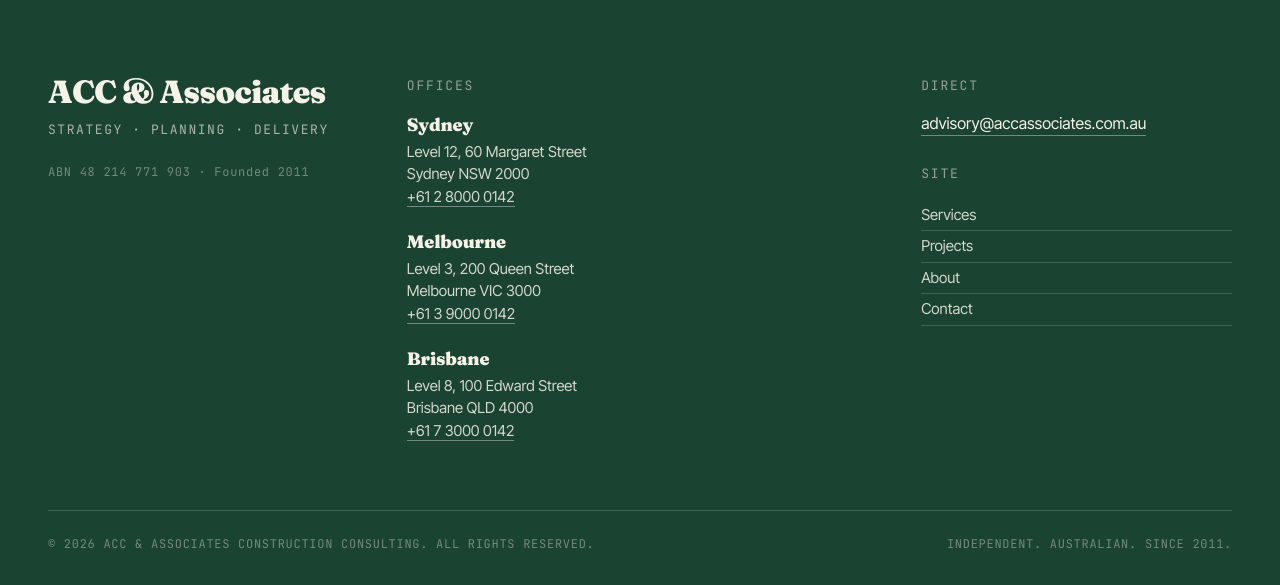
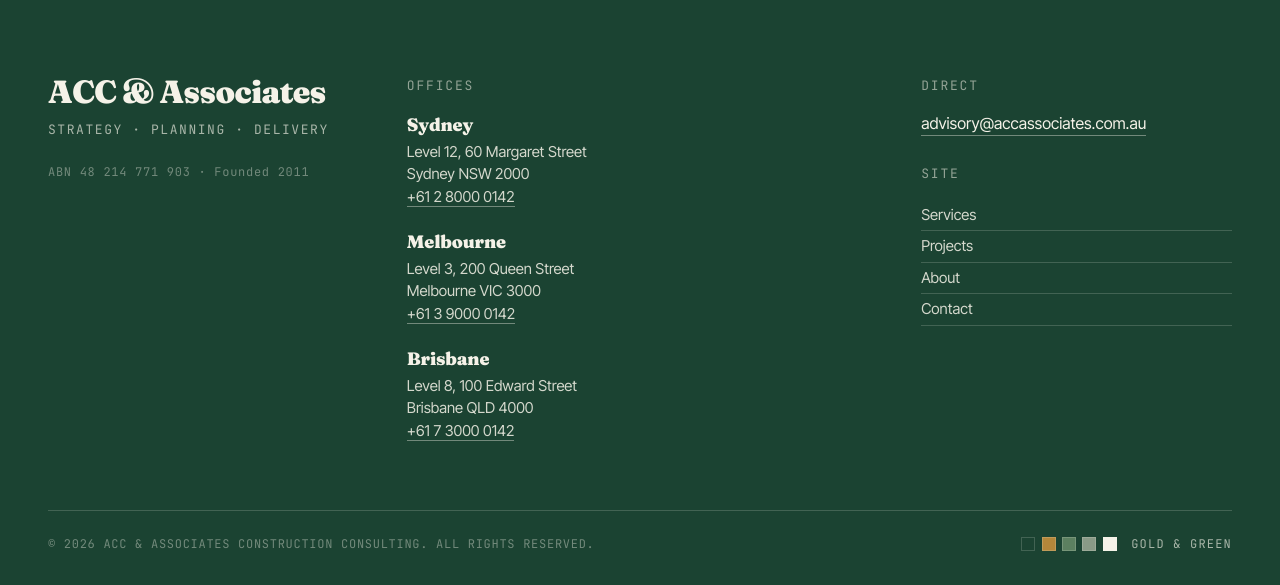
Before and after one commit to neotauseef/tauseefbuilder, a Node server app: page / in a window 1280 px wide. Shown: the part 4590-5175 px from the top of the page. Run offline with Node 20, Linux system fonts and the light colour scheme.

Commit message:
Cache-bust the stylesheet and add a palette marker in the footer
- server.js: mint an ASSET_VERSION at startup, expose as res.locals.asset_v.
- head.njk: /css/styles.css?v={{ asset_v }} so browsers always fetch fresh.
- footer.njk + styles.css: a small "Gold & Green" swatch strip in the
  footer base row so the active palette is visible at a glance.

```diff
--- a/public/css/styles.css
+++ b/public/css/styles.css
@@ -1047,11 +1047,28 @@ body {
   justify-content: space-between;
   gap: 1rem;
   flex-wrap: wrap;
+  align-items: center;
   font-family: var(--mono);
   font-size: 0.75rem;
   color: var(--chalk-40);
   letter-spacing: 0.06em;
   text-transform: uppercase;
+}
+.footer__palette {
+  display: inline-flex;
+  align-items: center;
+  gap: 0.4rem;
+}
+.footer__palette .sw {
+  display: inline-block;
+  width: 14px;
+  height: 14px;
+  border: 1px solid var(--chalk-15);
+}
+.footer__palette-label {
+  margin-left: 0.5rem;
+  color: var(--chalk-65);
+  letter-spacing: 0.1em;
 }
 @media (max-width: 780px) {
   .footer__grid { grid-template-columns: 1fr; }
--- a/server.js
+++ b/server.js
@@ -38,12 +38,17 @@ app.use(express.static(join(__dirname, "public"), {
   },
 }));
 
+// Cache-buster: changes on every server restart so an updated stylesheet
+// always defeats the browser cache without the user needing to hard-refresh.
+const ASSET_VERSION = Date.now().toString(36);
+
 // Common locals
 app.use((req, res, next) => {
   res.locals.site = content.site;
   res.locals.services = content.services;
   res.locals.year = new Date().getFullYear();
   res.locals.current_path = req.path;
+  res.locals.asset_v = ASSET_VERSION;
   next();
 });
 
--- a/views/partials/footer.njk
+++ b/views/partials/footer.njk
@@ -27,6 +27,13 @@
   </div>
   <div class="footer__base">
     <div>&copy; {{ year }} ACC &amp; Associates Construction Consulting. All rights reserved.</div>
-    <div>Independent. Australian. Since 2011.</div>
+    <div class="footer__palette" aria-label="Palette swatches">
+      <span class="sw" style="background:#1B4332" title="Field #1B4332"></span>
+      <span class="sw" style="background:#B4873A" title="Brass #B4873A"></span>
+      <span class="sw" style="background:#5C8060" title="Moss #5C8060"></span>
+      <span class="sw" style="background:#8A9A87" title="Sage #8A9A87"></span>
+      <span class="sw" style="background:#F5F2E8" title="Chalk #F5F2E8"></span>
+      <span class="footer__palette-label">Gold &amp; Green</span>
+    </div>
   </div>
 </footer>
--- a/views/partials/head.njk
+++ b/views/partials/head.njk
@@ -6,5 +6,5 @@
   <meta name="theme-color" content="#1B4332">
   <link rel="preload" href="/fonts/Fraunces-opsz.woff2" as="font" type="font/woff2" crossorigin>
   <link rel="preload" href="/fonts/InterTight-wght.woff2" as="font" type="font/woff2" crossorigin>
-  <link rel="stylesheet" href="/css/styles.css">
+  <link rel="stylesheet" href="/css/styles.css?v={{ asset_v }}">
 </head>
```
